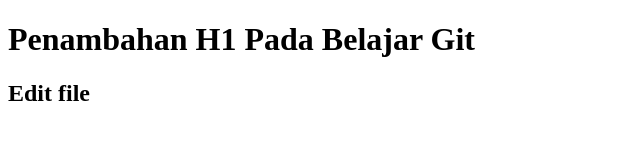
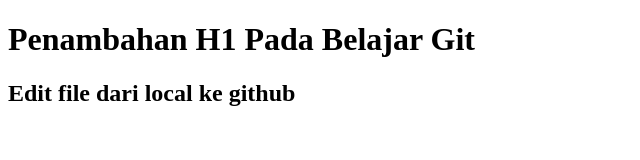
Before and after one commit to aaronsavic/learnGit, a plain HTML site: page index.html in a window 1280 px wide. Shown: the whole page, without its empty margins (0-640 px from the left). Drawn offline with Linux system fonts and the light colour scheme.

Commit message:
Edit file local ke remote

```diff
--- a/index.html
+++ b/index.html
@@ -9,6 +9,6 @@
 <body>
 
     <h1>Penambahan H1 Pada Belajar Git</h1>
-    <h2>Edit file</h2>
+    <h2>Edit file dari local ke github</h2>
 </body>
 </html>
```
